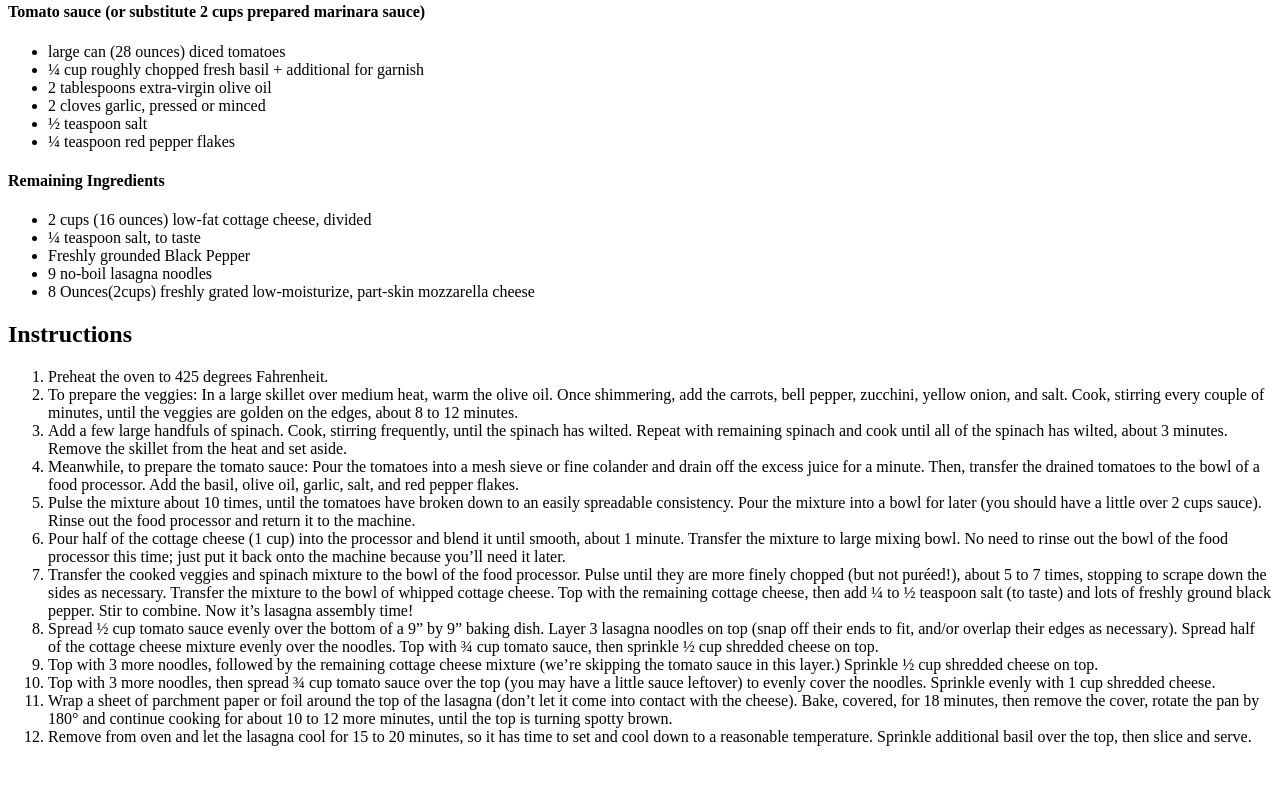
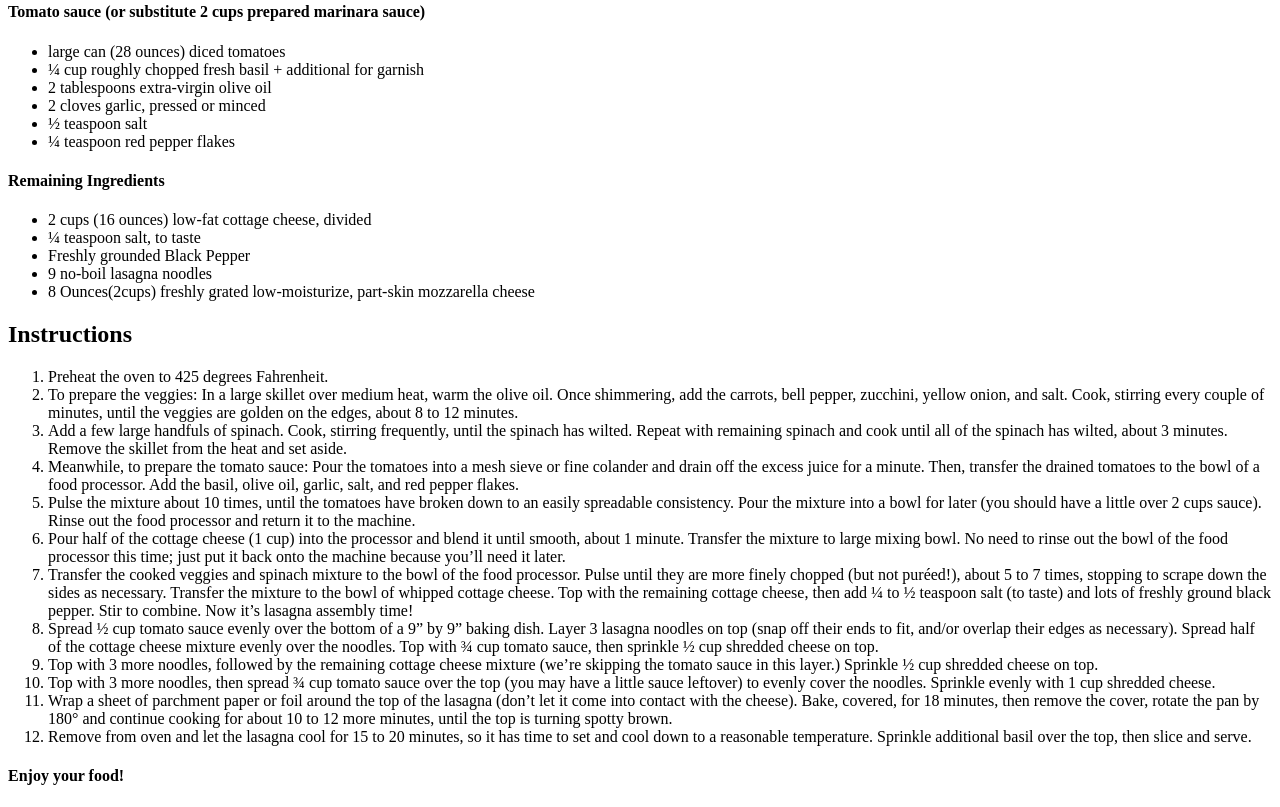
Before and after one commit to Gandhar9/odin-recipes, a plain HTML site: page recipes/lasagna.html in a window 1280 px wide. Shown: the part 658-1465 px from the top of the page. Before the commit the page ends 1420 px from the top, so only its background shows below. Drawn offline with Linux system fonts and the light colour scheme.

Commit message:
../recipes/lasagna.html

```diff
--- a/recipes/lasagna.html
+++ b/recipes/lasagna.html
@@ -76,5 +76,6 @@
             Remove from oven and let the lasagna cool for 15 to 20 minutes, so it has time to set and cool down to a reasonable temperature. Sprinkle additional basil over the top, then slice and serve.
         </li>
     </ol>
+    <h4>Enjoy your food!</h4>
 </body>
 </html>
```
